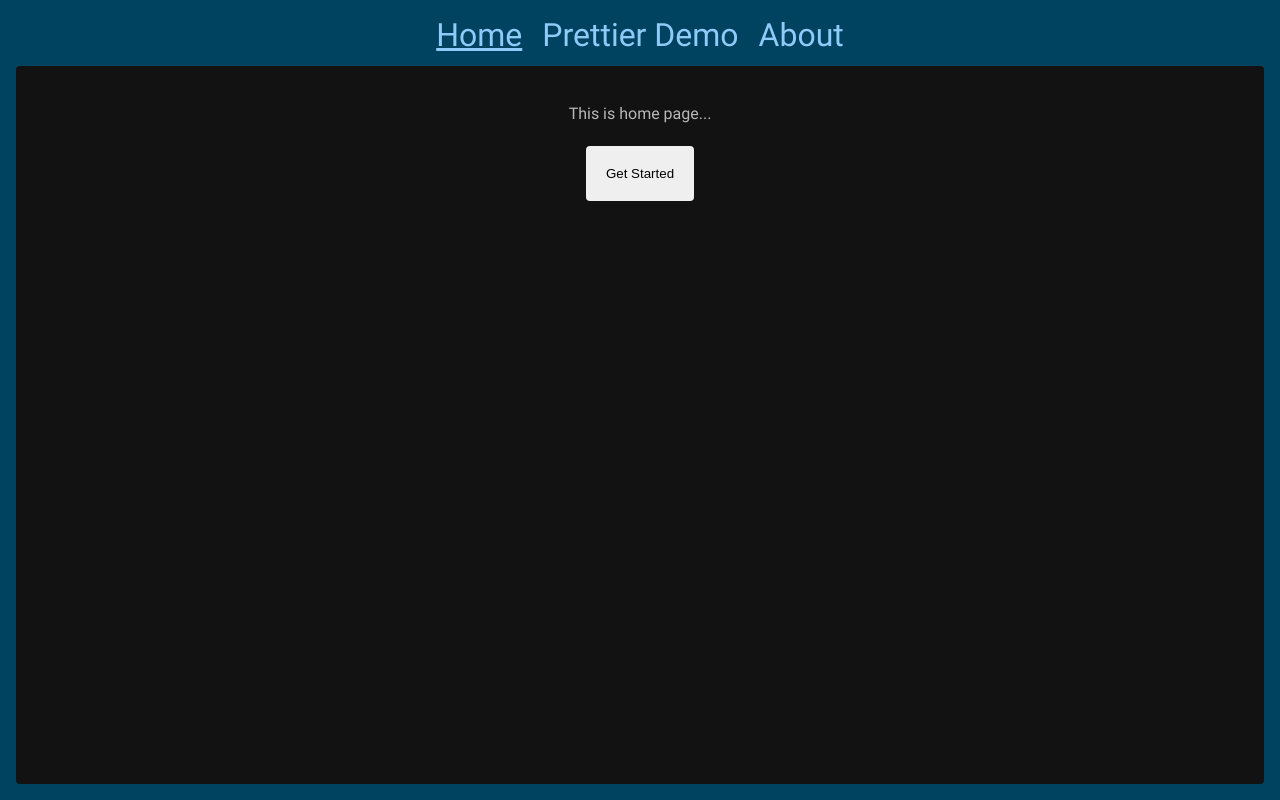
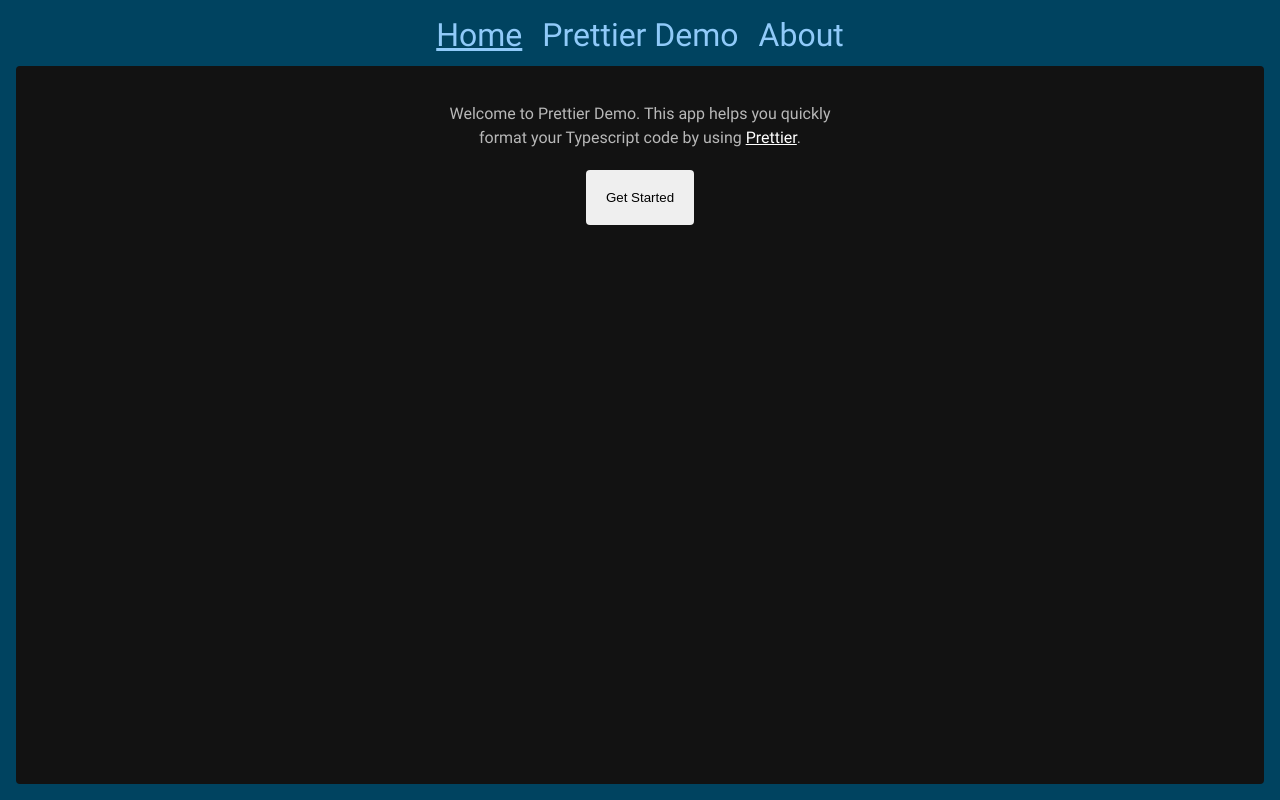
Before and after one commit to rudyhuynh/webpack-example, a React app: page / in a window 1280 px wide. Built offline with nearby package versions, Linux system fonts and the light colour scheme.

Commit message:
update HomePage

```diff
--- a/src/components/AboutPage.tsx
+++ b/src/components/AboutPage.tsx
@@ -1,8 +1,9 @@
 export const AboutPage = () => {
   return (
     <div className="text-center">
-      This app use `prettier` to format code. See more:{" "}
-      <a href="https://prettier.io/">https://prettier.io/</a>
+      This app use Prettier to format code.
+      <br />
+      See more: <a href="https://prettier.io/">https://prettier.io/</a>
     </div>
   );
 };
--- a/src/components/HomePage.tsx
+++ b/src/components/HomePage.tsx
@@ -6,7 +6,11 @@
   return (
     <div className="text-center">
       <div style={{ height: 20 }} />
-      <div>This is home page...</div>
+      <div>
+        Welcome to Prettier Demo. This app helps you quickly
+        <br className="lg-break" /> format your Typescript code by using{" "}
+        <a href="https://prettier.io/">Prettier</a>.
+      </div>
       <div style={{ height: 20 }} />
       <div>
         <button
--- a/src/components/PrettierDemo.tsx
+++ b/src/components/PrettierDemo.tsx
@@ -9,6 +9,7 @@
 
   const onClickFormatCode = async () => {
     setIsLoading(true);
+    setError("");
     try {
       const formatted = await formatCode(code);
       setCode(formatted);
--- a/src/style.css
+++ b/src/style.css
@@ -68,3 +68,9 @@
 .text-red {
   color: red;
 }
+
+@media only screen and (max-width: 445px) {
+  .lg-break {
+    display: none;
+  }
+}
```
Also changed, not shown: 1 other file (tests, documents, lock files or other folders).
